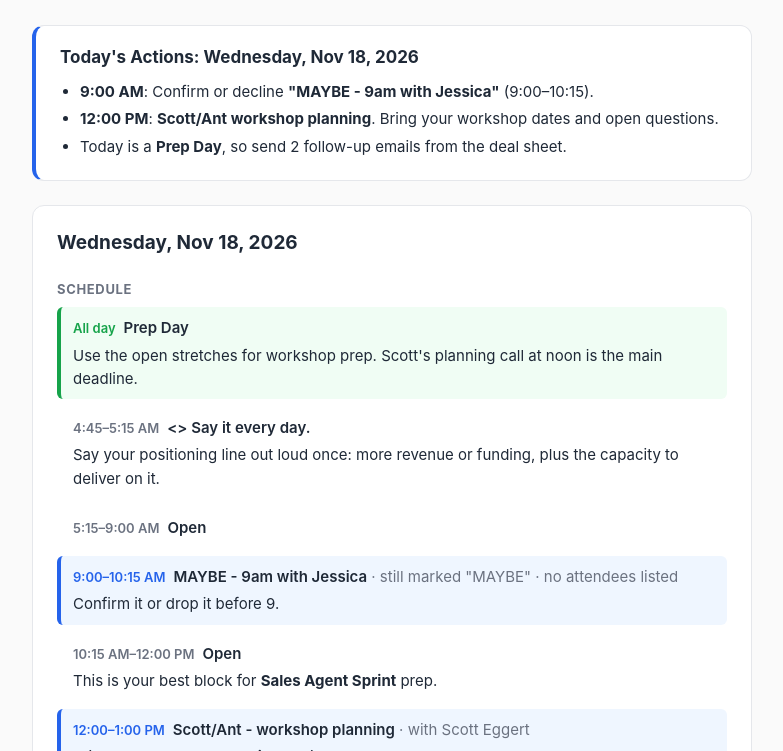
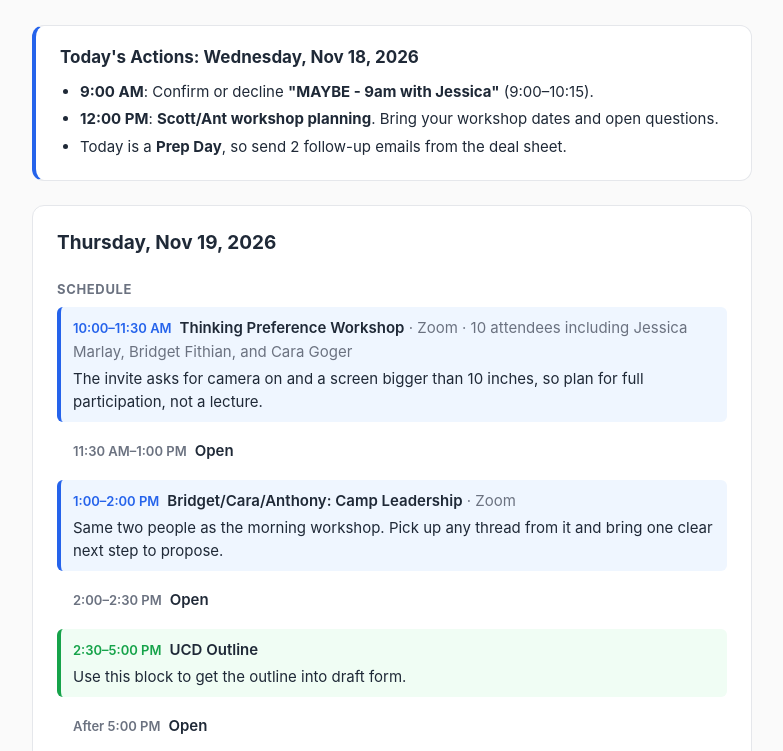
Before and after one commit to trunzo3/daily-brief, a plain HTML site: page index.html in a window 1280 px wide. Shown: the part 137-888 px from the top of the page, without its empty margins (248-1031 px from the left). Drawn offline with Linux system fonts and the light colour scheme.

Commit message:
Brief for Thu Nov 19

```diff
--- a/index.html
+++ b/index.html
@@ -70,6 +70,28 @@
 <!-- TODAY'S ACTIONS END -->
 
 <!-- NEW DAYS GO BELOW THIS LINE -->
+
+<section class="day" id="2026-11-19">
+  <h2>Thursday, Nov 19, 2026</h2>
+  <h3>Schedule</h3>
+  <div class="item meeting">
+    <span class="time">10:00–11:30 AM</span><span class="title">Thinking Preference Workshop</span> <span class="meta">· Zoom · 10 attendees including Jessica Marlay, Bridget Fithian, and Cara Goger</span>
+    <p>The invite asks for camera on and a screen bigger than 10 inches, so plan for full participation, not a lecture.</p>
+  </div>
+  <div class="item free"><span class="time">11:30 AM–1:00 PM</span><span class="title">Open</span></div>
+  <div class="item meeting">
+    <span class="time">1:00–2:00 PM</span><span class="title">Bridget/Cara/Anthony: Camp Leadership</span> <span class="meta">· Zoom</span>
+    <p>Same two people as the morning workshop. Pick up any thread from it and bring one clear next step to propose.</p>
+  </div>
+  <div class="item free"><span class="time">2:00–2:30 PM</span><span class="title">Open</span></div>
+  <div class="item todo">
+    <span class="time">2:30–5:00 PM</span><span class="title">UCD Outline</span>
+    <p>Use this block to get the outline into draft form.</p>
+  </div>
+  <div class="item free"><span class="time">After 5:00 PM</span><span class="title">Open</span></div>
+  <p class="note">Your UC Davis calendar couldn't be read (the connector is blocked and the browser sign-in has expired), so this covers the IQmeetEQ calendar only. Nothing work-related is on after 6 PM tonight.</p>
+</section>
+
 
 <section class="day" id="2026-11-18">
   <h2>Wednesday, Nov 18, 2026</h2>
```
